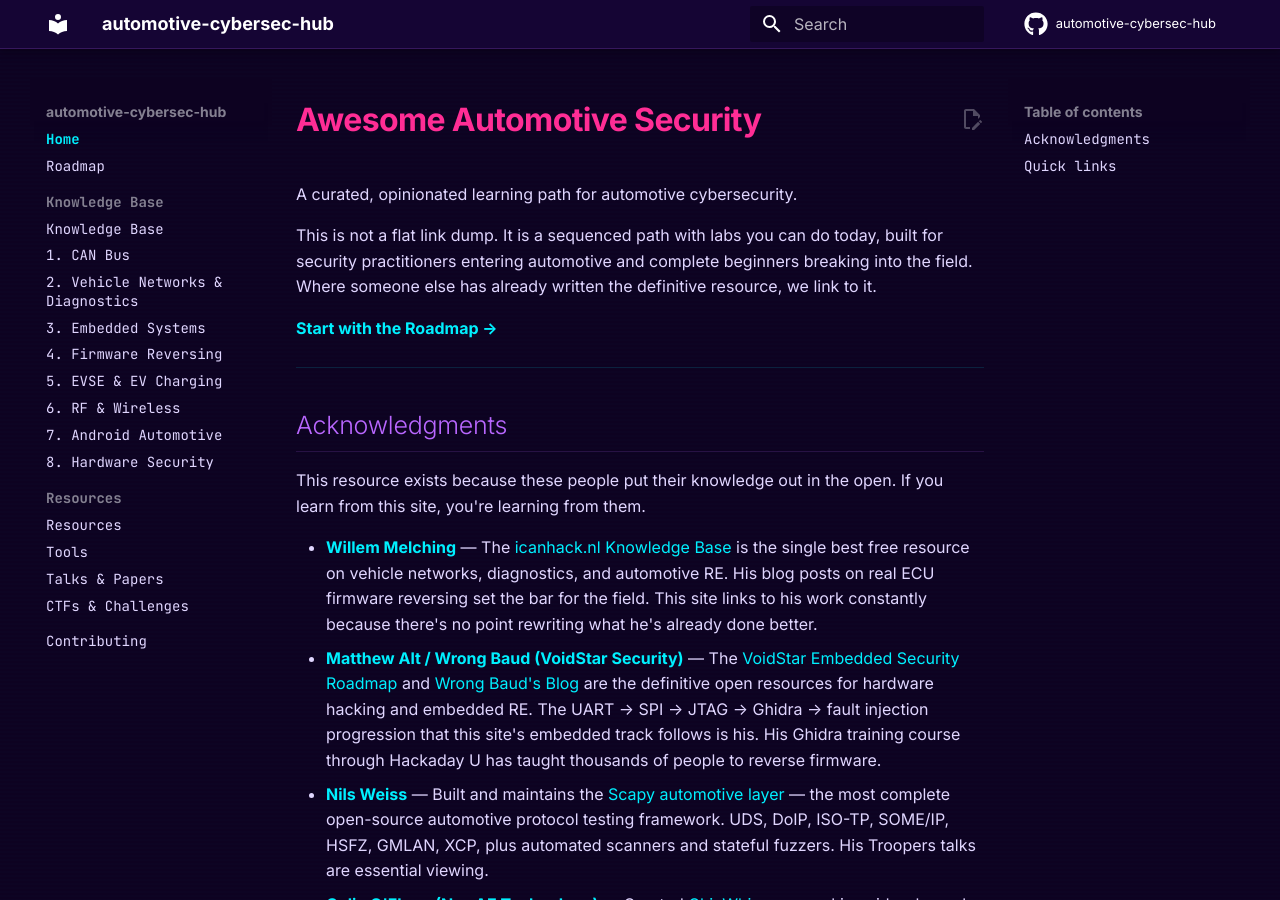
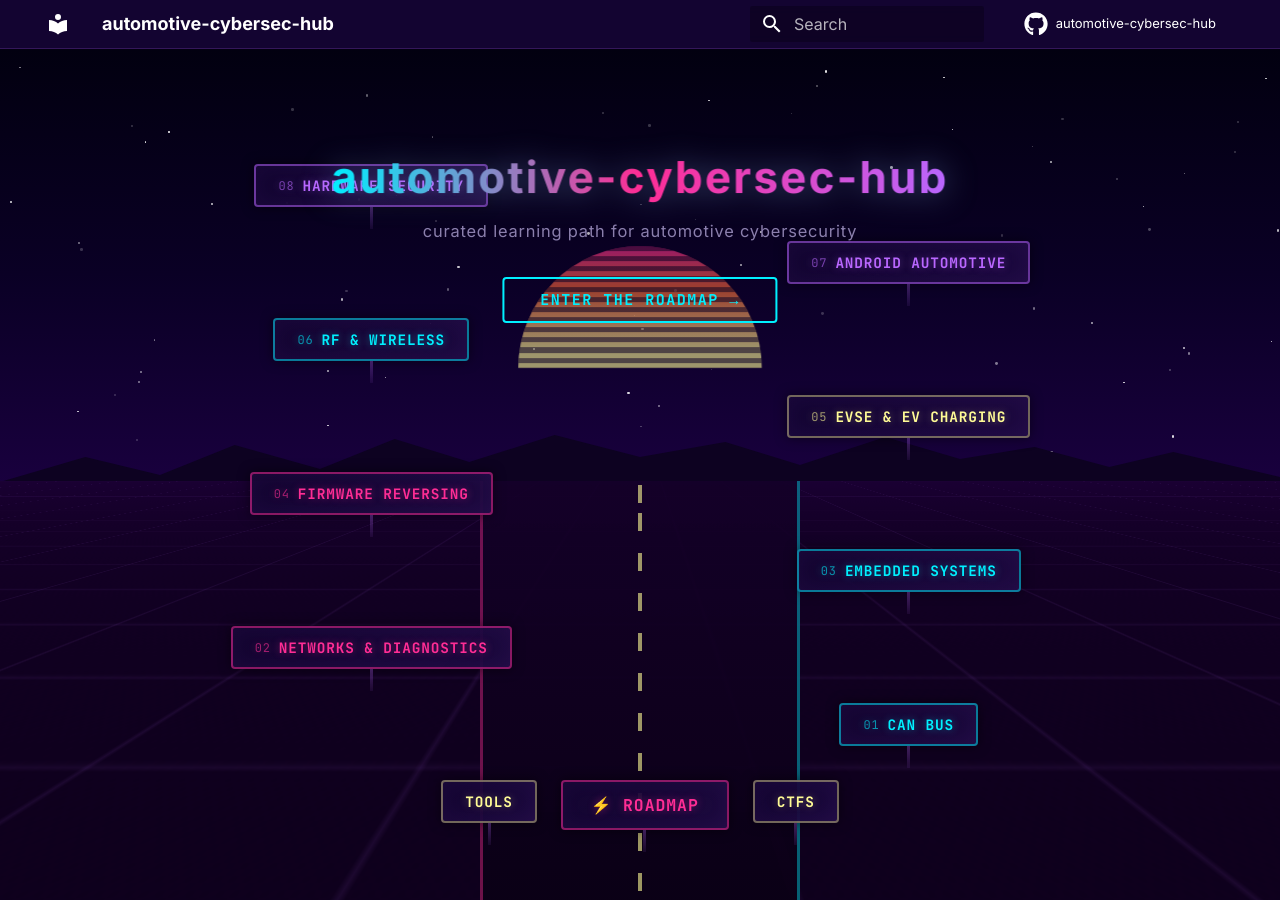
Before and after one commit to b00713g/b00713g.github.io, an MkDocs documentation site: the page built from docs/index.md, in a window 1280 px wide and 900 px high. Built offline with MkDocs 1.6.1 and Material for MkDocs 9.7.7, drawn with Linux system fonts in a browser that asks for light colours; comment, search, counter and statistics services are not loaded; some of the changed text lies outside the part shown.

Commit message:
add outrun road landing page template

```diff
--- a/docs/index.md
+++ b/docs/index.md
@@ -1,44 +1,4 @@
-# Awesome Automotive Security
-
-A curated, opinionated learning path for automotive cybersecurity.
-
-This is not a flat link dump. It is a sequenced path with labs you can do today, built for security practitioners entering automotive and complete beginners breaking into the field. Where someone else has already written the definitive resource, we link to it.
-
-**[Start with the Roadmap →](roadmap.md)**
-
 ---
-
-## Acknowledgments
-
-This resource exists because these people put their knowledge out in the open. If you learn from this site, you're learning from them.
-
-- **[Willem Melching](https://icanhack.nl/)** — The [icanhack.nl Knowledge Base](https://icanhack.nl/knowledge-base/networks/introduction/) is the single best free resource on vehicle networks, diagnostics, and automotive RE. His blog posts on real ECU firmware reversing set the bar for the field. This site links to his work constantly because there's no point rewriting what he's already done better.
-- **[Matthew Alt / Wrong Baud (VoidStar Security)](https://voidstarsec.com/)** — The [VoidStar Embedded Security Roadmap](https://voidstarsec.com/roadmap/) and [Wrong Baud's Blog](https://wrongbaud.github.io/) are the definitive open resources for hardware hacking and embedded RE. The UART → SPI → JTAG → Ghidra → fault injection progression that this site's embedded track follows is his. His Ghidra training course through Hackaday U has taught thousands of people to reverse firmware.
-- **[Nils Weiss](https://github.com/polybassa)** — Built and maintains the [Scapy automotive layer](https://scapy.readthedocs.io/en/latest/layers/automotive.html) — the most complete open-source automotive protocol testing framework. UDS, DoIP, ISO-TP, SOME/IP, HSFZ, GMLAN, XCP, plus automated scanners and stateful fuzzers. His Troopers talks are essential viewing.
-- **[Colin O'Flynn (NewAE Technology)](https://www.newae.com/)** — Created [ChipWhisperer](https://github.com/newaetech/chipwhisperer), making side-channel analysis and fault injection accessible to anyone. His BAM BAM!! paper demonstrated EMFI on a real automotive ECU, bridging the gap between lab research and in-situ vehicle attacks.
-- **[Xeno Kovah (OpenSecurityTraining2)](https://ost2.fyi/)** — Founded OpenSecurityTraining in 2011 and relaunched it as OST2 in 2021. A 501(c)(3) nonprofit providing the world's deepest free cybersecurity training — x86 assembly, OS internals, firmware security, RISC-V, coreboot, QEMU internals, and more. The architecture courses are essential prerequisites for anyone doing embedded RE at depth.
-- **[Sébastien Dudek](https://github.com/FlUxIuS)** — The [V2G Injector](https://www.sstic.org/2019/presentation/v2g_injector_playing_with_electric_cars_and_charging_stations_via_powerline/) research and [HomePlugPWN](https://github.com/FlUxIuS/HomePlugPWN) tools opened up EV charging security as a research field.
-- **[Craig Smith](http://opengarages.org/)** — The [Car Hacker's Handbook](http://opengarages.org/handbook/) (free) is still the first book most people read on automotive security. [ICSim](https://github.com/zombieCraig/ICSim) is where almost everyone's CAN bus journey starts.
-- **Charlie Miller & Chris Valasek** — Their work from 2013–2015 (DEF CON 21 → Jeep Cherokee remote exploit) put automotive security on the map and led to the first major vehicle recall driven by security research.
-- **[Samy Kamkar](https://samy.pl/)** — RollJam, OpenSesame, and a body of automotive RF work that demonstrated real-world key fob and rolling code vulnerabilities.
-
-And the communities that keep this field alive: [Open Garages](http://opengarages.org/), [DEF CON Car Hacking Village](https://www.carhackingvillage.com/), [ASRG](https://www.asrg.io/), and everyone who publishes their research openly.
-
+template: home.html
+title: automotive-cybersec-hub
 ---
-
-## Quick links
-
-| I want to… | Go here |
-|---|---|
-| See the full learning path | [Roadmap](roadmap.md) |
-| Sniff CAN frames in 30 minutes | [CAN Bus](knowledge-base/01-can.md) |
-| Understand vehicle protocol stacks | [icanhack.nl Knowledge Base](https://icanhack.nl/knowledge-base/networks/introduction/) |
-| Learn embedded hacking from scratch | [Embedded Systems](knowledge-base/03-embedded.md) |
-| Set up a hardware lab | [VoidStar Security Roadmap](https://voidstarsec.com/roadmap/) |
-| Hack EV chargers | [EVSE & Charging](knowledge-base/05-evse.md) |
-| Find a CTF | [CTFs & Challenges](resources/ctfs.md) |
-
----
-
-!!! tip "Disclaimer"
-    Everything here is publicly available research and tooling for education and authorized testing.
--- /dev/null
+++ b/overrides/home.html
@@ -0,0 +1,166 @@
+{% extends "main.html" %}
+
+{% block tabs %}{% endblock %}
+{% block content %}{% endblock %}
+{% block site_nav %}{% endblock %}
+
+{% block hero %}
+<style>
+.md-main__inner{margin:0;max-width:none;padding:0;}
+.md-content{max-width:none;margin:0;padding:0;}
+.md-sidebar{display:none;}
+.md-header{background:rgba(21,5,52,0.9)!important;backdrop-filter:blur(8px);}
+.md-footer{border-top:1px solid rgba(185,103,255,0.15);}
+
+.outrun-landing{position:relative;width:100%;min-height:100vh;overflow:hidden;
+  background:linear-gradient(180deg,#020010 0%,#0a0025 25%,#1a0040 50%,#2d0060 68%,#1a0040 80%,#0d0221 100%);}
+.stars{position:absolute;top:0;left:0;right:0;height:45%;pointer-events:none;}
+.star{position:absolute;width:2px;height:2px;background:#fff;border-radius:50%;animation:twinkle 3s ease-in-out infinite alternate;}
+@keyframes twinkle{0%{opacity:.2}100%{opacity:.9}}
+.outrun-sun{position:absolute;left:50%;transform:translateX(-50%);top:22%;width:240px;height:120px;border-radius:120px 120px 0 0;
+  background:linear-gradient(180deg,#ff2d95 0%,#ff6b35 35%,#fffb96 85%);opacity:.6;animation:sunBreathe 5s ease-in-out infinite;}
+.outrun-sun::after{content:'';position:absolute;inset:0;border-radius:inherit;
+  background:repeating-linear-gradient(0deg,transparent,transparent 5px,rgba(13,2,33,.55) 5px,rgba(13,2,33,.55) 10px);}
+@keyframes sunBreathe{0%,100%{opacity:.5;transform:translateX(-50%) scale(1)}50%{opacity:.7;transform:translateX(-50%) scale(1.03)}}
+.mountains{position:absolute;top:42%;left:0;right:0;height:80px;pointer-events:none;}
+.mountains svg{width:100%;height:100%;}
+.road-scene{position:absolute;top:48%;left:0;right:0;bottom:0;perspective:380px;overflow:hidden;}
+.road-surface{position:absolute;inset:0;background:linear-gradient(180deg,#1a0033,#0d001a);transform:rotateX(52deg);transform-origin:top center;}
+.road-surface::before{content:'';position:absolute;inset:0;
+  background:linear-gradient(rgba(185,103,255,.08) 1px,transparent 1px),linear-gradient(90deg,rgba(185,103,255,.08) 1px,transparent 1px);
+  background-size:60px 30px;animation:gridFlow 1.5s linear infinite;}
+@keyframes gridFlow{0%{background-position:0 0}100%{background-position:0 30px}}
+.road-asphalt{position:absolute;top:0;bottom:0;left:50%;width:320px;transform:translateX(-50%);
+  background:linear-gradient(180deg,rgba(20,0,40,.9),rgba(10,0,20,.95));
+  border-left:3px solid rgba(255,45,149,.4);border-right:3px solid rgba(0,240,255,.4);}
+.road-dashes{position:absolute;top:0;bottom:0;left:50%;width:4px;transform:translateX(-50%);
+  background:repeating-linear-gradient(180deg,#fffb96 0px,#fffb96 18px,transparent 18px,transparent 40px);
+  opacity:.6;animation:dashFlow .8s linear infinite;}
+@keyframes dashFlow{0%{background-position:0 0}100%{background-position:0 40px}}
+
+.signs-container{position:absolute;top:48%;left:0;right:0;bottom:5%;display:flex;flex-direction:column;align-items:center;justify-content:flex-end;gap:0;pointer-events:none;padding-bottom:2rem;}
+.sign-row{display:flex;justify-content:center;width:100%;pointer-events:auto;margin-bottom:.6rem;}
+.sign-row.left{padding-right:42%;}
+.sign-row.right{padding-left:42%;}
+.street-sign{position:relative;cursor:pointer;pointer-events:auto;transition:transform .25s,filter .25s;text-decoration:none!important;}
+.street-sign:hover{transform:scale(1.08) translateY(-3px);filter:brightness(1.3);}
+.sign-plate{background:linear-gradient(135deg,rgba(20,5,50,.92),rgba(30,10,65,.95));
+  border:2px solid;border-radius:4px;padding:.5rem 1.1rem;
+  font-family:'JetBrains Mono',monospace;font-size:.72rem;font-weight:700;letter-spacing:.06em;text-transform:uppercase;white-space:nowrap;
+  box-shadow:0 0 12px rgba(0,0,0,.5),inset 0 0 20px rgba(185,103,255,.05);display:flex;align-items:center;gap:.4rem;}
+.sign-plate .num{font-size:.6rem;opacity:.6;font-weight:500;}
+.sign-cyan .sign-plate{border-color:rgba(0,240,255,.5);color:#00f0ff;text-shadow:0 0 8px rgba(0,240,255,.4);}
+.sign-pink .sign-plate{border-color:rgba(255,45,149,.5);color:#ff2d95;text-shadow:0 0 8px rgba(255,45,149,.4);}
+.sign-purple .sign-plate{border-color:rgba(185,103,255,.5);color:#b967ff;text-shadow:0 0 8px rgba(185,103,255,.4);}
+.sign-yellow .sign-plate{border-color:rgba(255,251,150,.4);color:#fffb96;text-shadow:0 0 8px rgba(255,251,150,.3);}
+.sign-post{width:3px;height:22px;margin:0 auto;background:linear-gradient(180deg,rgba(185,103,255,.3),rgba(185,103,255,.08));}
+
+.road-title{position:absolute;top:8%;left:50%;transform:translateX(-50%);z-index:20;text-align:center;}
+.road-title h1{font-size:2.2rem;font-weight:700;letter-spacing:.05em;
+  background:linear-gradient(90deg,#00f0ff,#ff2d95,#b967ff);-webkit-background-clip:text;-webkit-text-fill-color:transparent;background-clip:text;
+  animation:heroGlow 4s ease-in-out infinite alternate;margin-bottom:.4rem;}
+@keyframes heroGlow{0%{filter:drop-shadow(0 0 12px rgba(0,240,255,.5))}100%{filter:drop-shadow(0 0 20px rgba(255,45,149,.6))}}
+.road-title p{font-size:.82rem;color:#8b7fad;letter-spacing:.05em;}
+.enter-btn{display:inline-block;margin-top:1rem;padding:.55rem 1.8rem;border:2px solid #00f0ff;color:#00f0ff!important;border-radius:4px;
+  font-family:'JetBrains Mono',monospace;font-size:.75rem;font-weight:700;letter-spacing:.1em;text-transform:uppercase;
+  cursor:pointer;transition:all .25s;background:transparent;text-decoration:none!important;}
+.enter-btn:hover{background:rgba(0,240,255,.1);box-shadow:0 0 20px rgba(0,240,255,.3);}
+
+.credits-section{background:linear-gradient(180deg,#0d0221,#0a0118);padding:3rem 1.5rem 2.5rem;border-top:1px solid rgba(185,103,255,.12);}
+.credits-inner{max-width:900px;margin:0 auto;}
+.credits-title{font-size:1.3rem;font-weight:700;text-align:center;
+  background:linear-gradient(90deg,#00f0ff,#b967ff);-webkit-background-clip:text;-webkit-text-fill-color:transparent;background-clip:text;margin-bottom:.3rem;}
+.credits-sub{text-align:center;color:#8b7fad;font-size:.82rem;margin-bottom:1.5rem;}
+.credits-grid{display:grid;grid-template-columns:1fr 1fr;gap:.8rem;margin-bottom:1.2rem;}
+.credit-card{display:block;background:#1a0a3e;border:1px solid rgba(185,103,255,.12);border-radius:6px;padding:1rem 1.1rem;transition:all .25s;text-decoration:none!important;}
+.credit-card:hover{transform:translateY(-2px);}
+.cc-cyan:hover{border-color:rgba(0,240,255,.3);box-shadow:0 0 16px rgba(0,240,255,.08);}
+.cc-pink:hover{border-color:rgba(255,45,149,.3);box-shadow:0 0 16px rgba(255,45,149,.08);}
+.cc-purple:hover{border-color:rgba(185,103,255,.3);box-shadow:0 0 16px rgba(185,103,255,.08);}
+.cc-yellow:hover{border-color:rgba(255,251,150,.25);box-shadow:0 0 16px rgba(255,251,150,.06);}
+.cc-name{font-family:'JetBrains Mono',monospace;font-size:.82rem;font-weight:700;margin-bottom:.15rem;}
+.cc-cyan .cc-name{color:#00f0ff}.cc-pink .cc-name{color:#ff2d95}.cc-purple .cc-name{color:#b967ff}.cc-yellow .cc-name{color:#fffb96}
+.cc-handle{font-family:'JetBrains Mono',monospace;font-size:.68rem;color:#8b7fad;margin-bottom:.5rem;}
+.cc-desc{font-size:.78rem;color:#e0d6ff;line-height:1.55;opacity:.85;}
+.credits-communities{text-align:center;font-size:.8rem;color:#8b7fad;margin-top:.5rem;}
+.landing-footer{text-align:center;padding:1rem;font-size:.65rem;color:#8b7fad;opacity:.5;}
+@media(max-width:768px){.road-title h1{font-size:1.3rem}.sign-plate{font-size:.6rem;padding:.4rem .7rem}.credits-grid{grid-template-columns:1fr}}
+</style>
+
+<div class="outrun-landing">
+  <div class="stars" id="stars"></div>
+  <div class="outrun-sun"></div>
+  <div class="mountains"><svg viewBox="0 0 1200 80" preserveAspectRatio="none"><polygon points="0,80 0,55 80,30 150,48 220,18 300,42 370,12 440,35 520,8 600,30 680,15 750,38 830,10 900,32 970,20 1040,40 1100,25 1200,50 1200,80" fill="#0d0221"/></svg></div>
+  <div class="road-scene"><div class="road-surface"></div><div class="road-asphalt"></div><div class="road-dashes"></div></div>
+
+  <div class="signs-container">
+    <div class="sign-row left"><a class="street-sign sign-purple" href="knowledge-base/08-hardware-security/"><div class="sign-plate"><span class="num">08</span> Hardware Security</div><div class="sign-post"></div></a></div>
+    <div class="sign-row right"><a class="street-sign sign-purple" href="knowledge-base/07-android-auto/"><div class="sign-plate"><span class="num">07</span> Android Automotive</div><div class="sign-post"></div></a></div>
+    <div class="sign-row left"><a class="street-sign sign-cyan" href="knowledge-base/06-rf/"><div class="sign-plate"><span class="num">06</span> RF & Wireless</div><div class="sign-post"></div></a></div>
+    <div class="sign-row right"><a class="street-sign sign-yellow" href="knowledge-base/05-evse/"><div class="sign-plate"><span class="num">05</span> EVSE & EV Charging</div><div class="sign-post"></div></a></div>
+    <div class="sign-row left"><a class="street-sign sign-pink" href="knowledge-base/04-firmware-re/"><div class="sign-plate"><span class="num">04</span> Firmware Reversing</div><div class="sign-post"></div></a></div>
+    <div class="sign-row right"><a class="street-sign sign-cyan" href="knowledge-base/03-embedded/"><div class="sign-plate"><span class="num">03</span> Embedded Systems</div><div class="sign-post"></div></a></div>
+    <div class="sign-row left"><a class="street-sign sign-pink" href="knowledge-base/02-networks-diag/"><div class="sign-plate"><span class="num">02</span> Networks & Diagnostics</div><div class="sign-post"></div></a></div>
+    <div class="sign-row right"><a class="street-sign sign-cyan" href="knowledge-base/01-can/"><div class="sign-plate"><span class="num">01</span> CAN Bus</div><div class="sign-post"></div></a></div>
+    <div class="sign-row" style="gap:1.2rem;justify-content:center;">
+      <a class="street-sign sign-yellow" href="resources/tools/"><div class="sign-plate">Tools</div><div class="sign-post"></div></a>
+      <a class="street-sign sign-pink" href="roadmap/"><div class="sign-plate" style="font-size:.82rem;padding:.6rem 1.4rem;">⚡ Roadmap</div><div class="sign-post"></div></a>
+      <a class="street-sign sign-yellow" href="resources/ctfs/"><div class="sign-plate">CTFs</div><div class="sign-post"></div></a>
+    </div>
+  </div>
+
+  <div class="road-title">
+    <h1>automotive-cybersec-hub</h1>
+    <p>curated learning path for automotive cybersecurity</p>
+    <a class="enter-btn" href="roadmap/">Enter the Roadmap →</a>
+  </div>
+</div>
+
+<div class="credits-section">
+  <div class="credits-inner">
+    <div class="credits-title">Built on the shoulders of</div>
+    <p class="credits-sub">This resource exists because these people put their knowledge out in the open.</p>
+    <div class="credits-grid">
+      <a href="https://icanhack.nl/" target="_blank" class="credit-card cc-cyan">
+        <div class="cc-name">Willem Melching</div><div class="cc-handle">icanhack.nl</div>
+        <div class="cc-desc">The Knowledge Base on vehicle networks, diagnostics, and automotive RE. This site links to his work constantly because there's no point rewriting what he's already done better.</div>
+      </a>
+      <a href="https://voidstarsec.com/" target="_blank" class="credit-card cc-pink">
+        <div class="cc-name">Matthew Alt / Wrong Baud</div><div class="cc-handle">VoidStar Security</div>
+        <div class="cc-desc">The Embedded Security Roadmap and Wrong Baud's Blog are the definitive open resources for hardware hacking. His Ghidra training through Hackaday U has taught thousands.</div>
+      </a>
+      <a href="https://github.com/polybassa" target="_blank" class="credit-card cc-purple">
+        <div class="cc-name">Nils Weiss</div><div class="cc-handle">Scapy Automotive</div>
+        <div class="cc-desc">Built the Scapy automotive layer — UDS, DoIP, ISO-TP, SOME/IP, HSFZ, GMLAN, XCP plus automated scanners and stateful fuzzers.</div>
+      </a>
+      <a href="https://ost2.fyi/" target="_blank" class="credit-card cc-cyan">
+        <div class="cc-name">Xeno Kovah</div><div class="cc-handle">OpenSecurityTraining2</div>
+        <div class="cc-desc">Founded OST2 — a nonprofit providing the world's deepest free cybersecurity training. Architecture courses are essential for embedded RE at depth.</div>
+      </a>
+      <a href="https://www.newae.com/" target="_blank" class="credit-card cc-yellow">
+        <div class="cc-name">Colin O'Flynn</div><div class="cc-handle">ChipWhisperer</div>
+        <div class="cc-desc">Created ChipWhisperer, making side-channel analysis and fault injection accessible. BAM BAM!! demonstrated EMFI on a real automotive ECU.</div>
+      </a>
+      <a href="https://github.com/FlUxIuS" target="_blank" class="credit-card cc-pink">
+        <div class="cc-name">Sébastien Dudek</div><div class="cc-handle">V2G Injector / HomePlugPWN</div>
+        <div class="cc-desc">Opened up EV charging security as a research field with PLC-layer MITM on ISO 15118.</div>
+      </a>
+      <a href="http://opengarages.org/" target="_blank" class="credit-card cc-purple">
+        <div class="cc-name">Craig Smith</div><div class="cc-handle">Car Hacker's Handbook / ICSim</div>
+        <div class="cc-desc">The first book most people read on automotive security. ICSim is where almost everyone's CAN bus journey starts.</div>
+      </a>
+      <a href="https://samy.pl/" target="_blank" class="credit-card cc-yellow">
+        <div class="cc-name">Samy Kamkar</div><div class="cc-handle">RollJam / OpenSesame</div>
+        <div class="cc-desc">Demonstrated real-world key fob and rolling code vulnerabilities that changed how the industry thinks about physical access.</div>
+      </a>
+    </div>
+    <p class="credits-communities">And the communities: <a href="http://opengarages.org/" target="_blank">Open Garages</a> · <a href="https://www.carhackingvillage.com/" target="_blank">DEF CON Car Hacking Village</a> · <a href="https://www.asrg.io/" target="_blank">ASRG</a></p>
+    <div style="text-align:center;margin-top:1.5rem;"><a class="enter-btn" href="roadmap/">Enter the Roadmap →</a></div>
+  </div>
+</div>
+<div class="landing-footer">publicly available research · education · authorized testing</div>
+
+<script>
+(function(){var s=document.getElementById('stars');for(var i=0;i<80;i++){var d=document.createElement('div');d.className='star';d.style.left=Math.random()*100+'%';d.style.top=Math.random()*100+'%';d.style.animationDelay=Math.random()*3+'s';d.style.width=d.style.height=(Math.random()*2+1)+'px';s.appendChild(d);}})();
+</script>
+{% endblock %}
```
Also changed, not shown: 1 other file.
